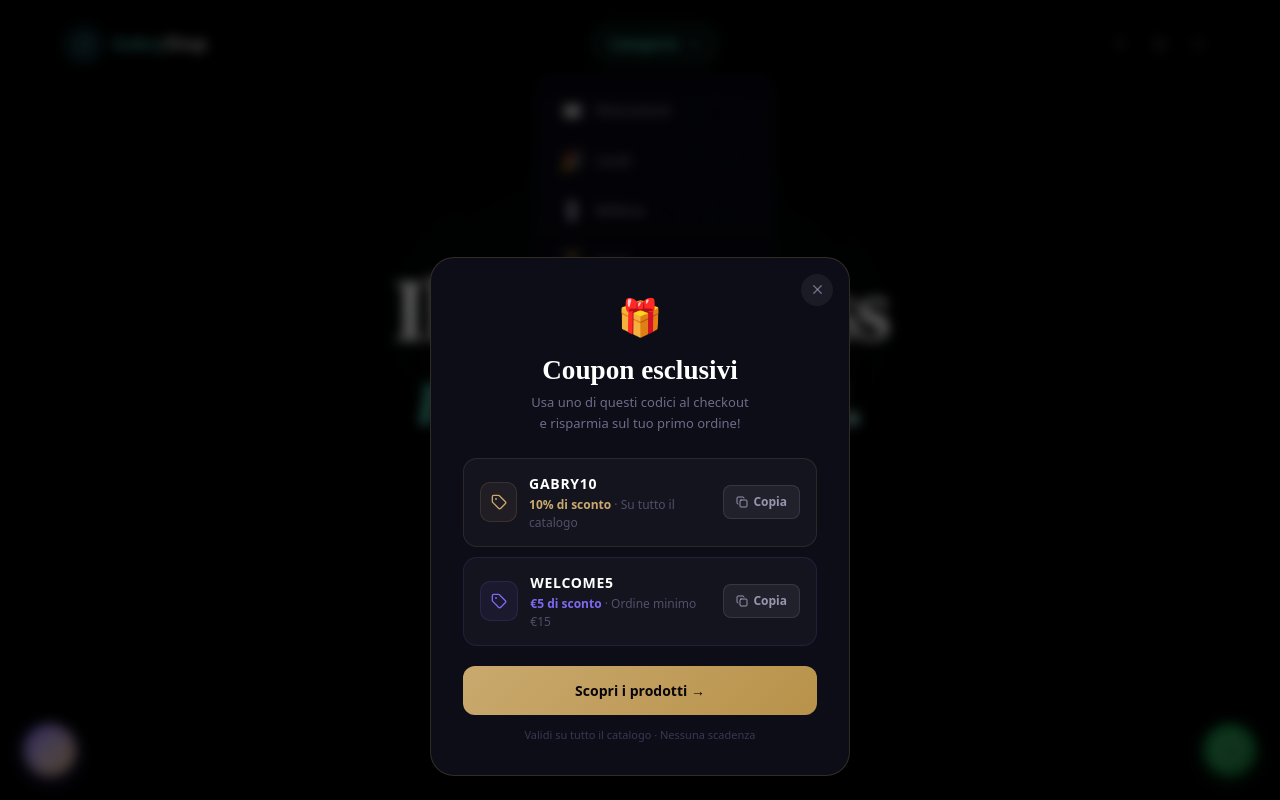
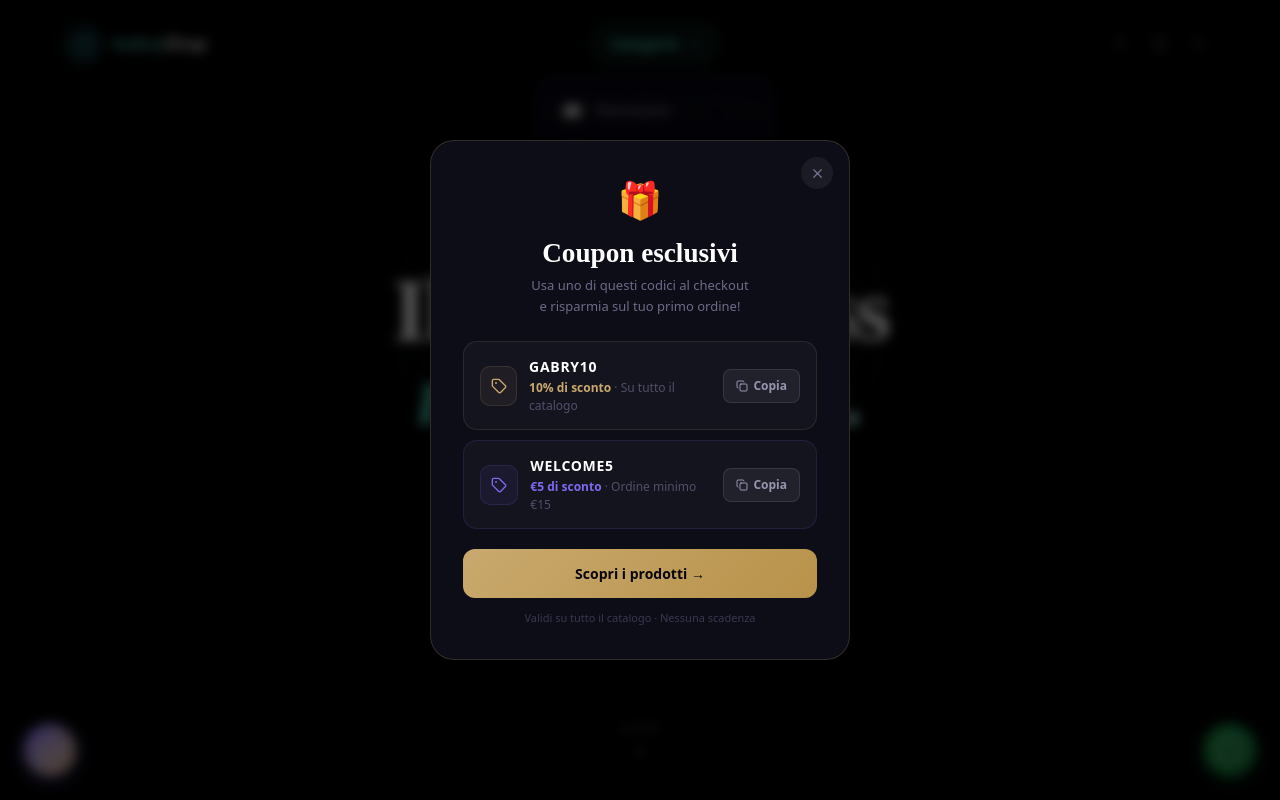
Before and after one commit to terryliano20011-sketch/gabryshop-new, a Next.js app: page / in a window 1280 px wide. Both pictures are taken after a click on the button "Categorie". Shown: the top 800 px of the page. Built offline with nearby package versions, Linux system fonts and the light colour scheme.

Commit message:
fix: popup coupon centrato a schermo (alignItems center invece di flex-end)

```diff
--- a/src/components/ui/CouponPopup.tsx
+++ b/src/components/ui/CouponPopup.tsx
@@ -36,7 +36,7 @@ export default function CouponPopup() {
     <div style={{
       position: 'fixed', inset: 0, zIndex: 99990,
       background: 'rgba(0,0,0,0.6)', backdropFilter: 'blur(6px)',
-      display: 'flex', alignItems: 'flex-end', justifyContent: 'center',
+      display: 'flex', alignItems: 'center', justifyContent: 'center',
       padding: '24px', animation: 'fadeIn 0.3s ease'
     }} onClick={close}>
       <div onClick={e => e.stopPropagation()} style={{
@@ -48,7 +48,7 @@ export default function CouponPopup() {
         width: '100%',
         position: 'relative',
         boxShadow: '0 24px 80px rgba(0,0,0,0.6)',
-        animation: 'slideUp 0.4s cubic-bezier(0.16,1,0.3,1)'
+        animation: 'slideIn 0.4s cubic-bezier(0.16,1,0.3,1)'
       }}>
 
         {/* Close */}
@@ -144,7 +144,7 @@ export default function CouponPopup() {
 
       <style>{`
         @keyframes fadeIn { from{opacity:0} to{opacity:1} }
-        @keyframes slideUp { from{transform:translateY(40px);opacity:0} to{transform:translateY(0);opacity:1} }
+        @keyframes slideIn { from{transform:translateY(-20px) scale(0.97);opacity:0} to{transform:translateY(0) scale(1);opacity:1} }
       `}</style>
     </div>
   )
```
